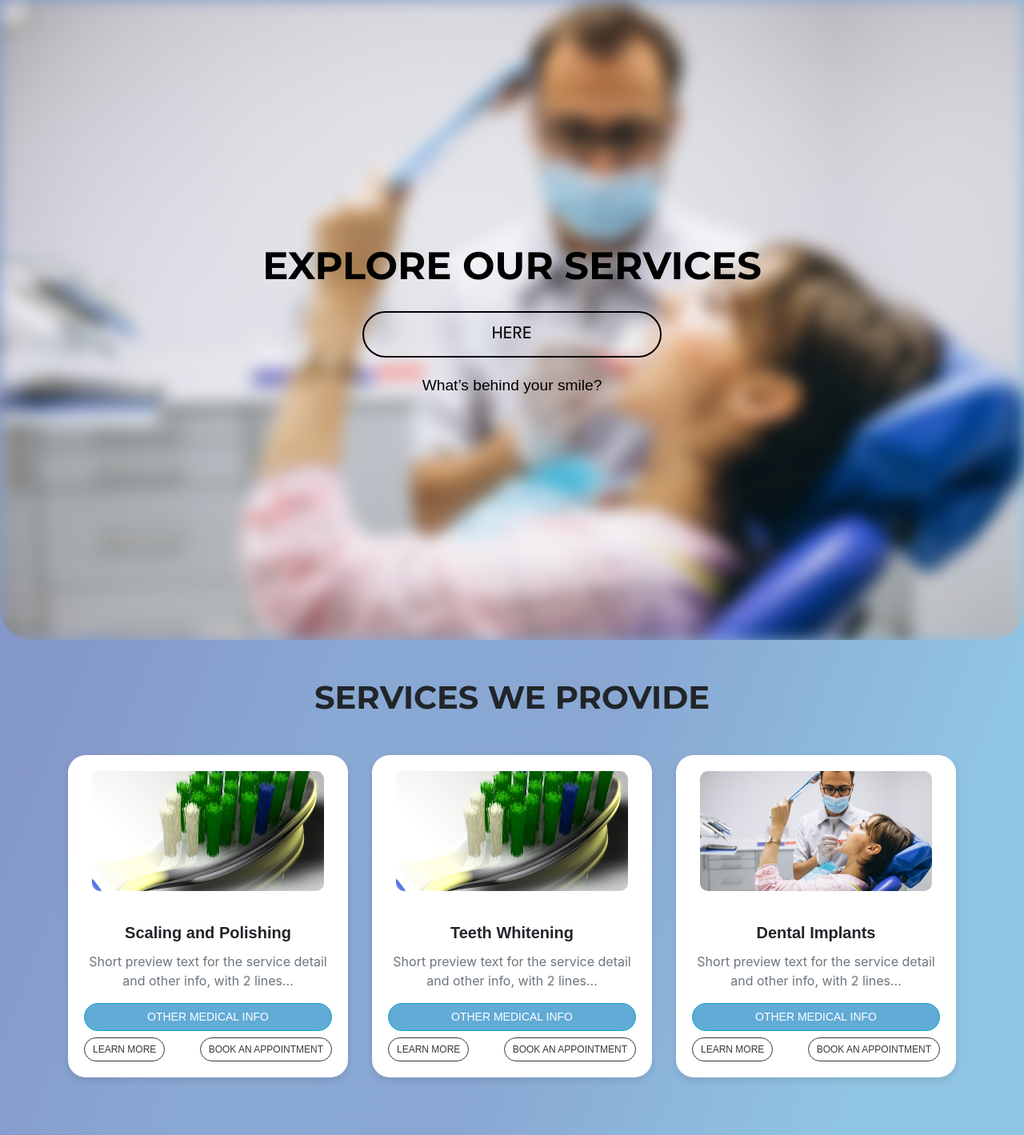
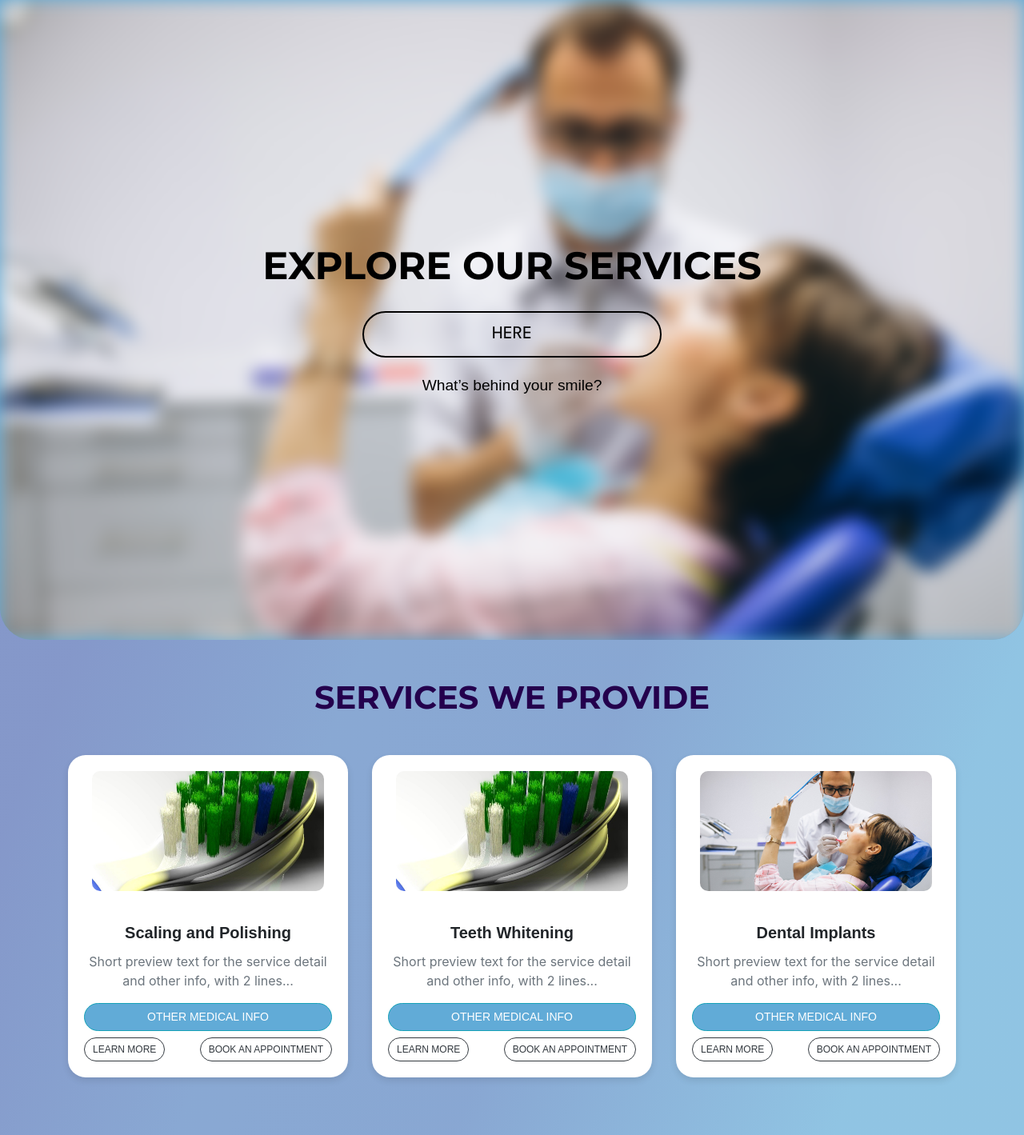
Before and after one commit to sahil1330/dentalcare, a PHP site: page /services.html in a window 1280 px wide. Shown: the whole page at 80% size. Run offline with PHP 8.4, Linux system fonts and the light colour scheme; some libraries are stand-ins or nearby versions; some web fonts are replaced.

Commit message:
Refactor: Update services page background color and heading color

```diff
--- a/styles/services.css
+++ b/styles/services.css
@@ -13,6 +13,8 @@ body {
     border-bottom-left-radius: 40px;
     border-bottom-right-radius: 40px;
     overflow: hidden; /* Ensure that blurred image does not overflow */
+    background: #61ABD7;
+    z-index: -2;
 }
 
 .header-image {
@@ -67,16 +69,14 @@ body {
 
 
 /* Services Section */
-.services-section {
 
-
-}
 .services-section h2 {
     font-size: 2.5rem;
     font-weight: bold;
     font-family: var(--hero-text-font);
     text-align: center;
     margin-bottom: 20px;
+    color: #24004d;
 
 }
 .card {
```
